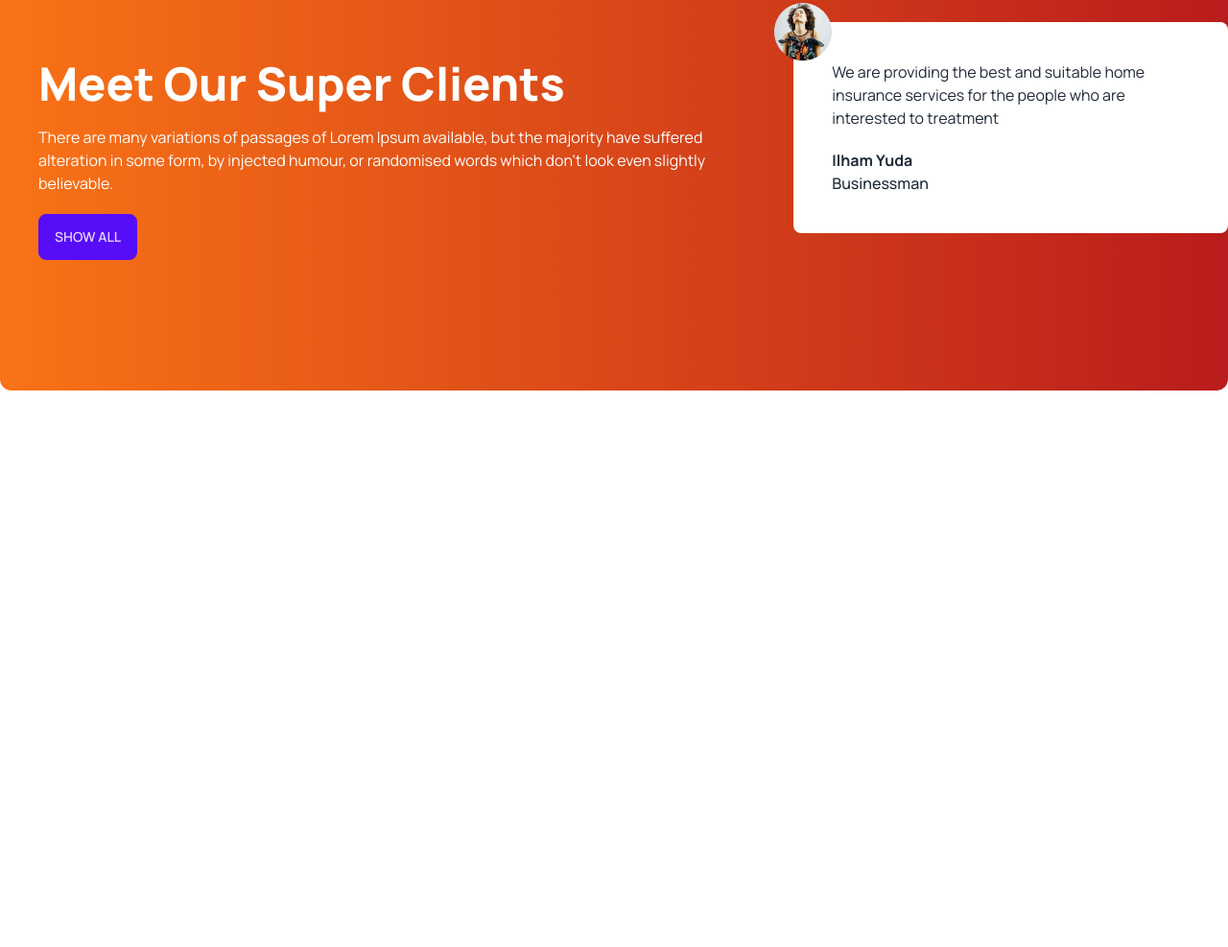
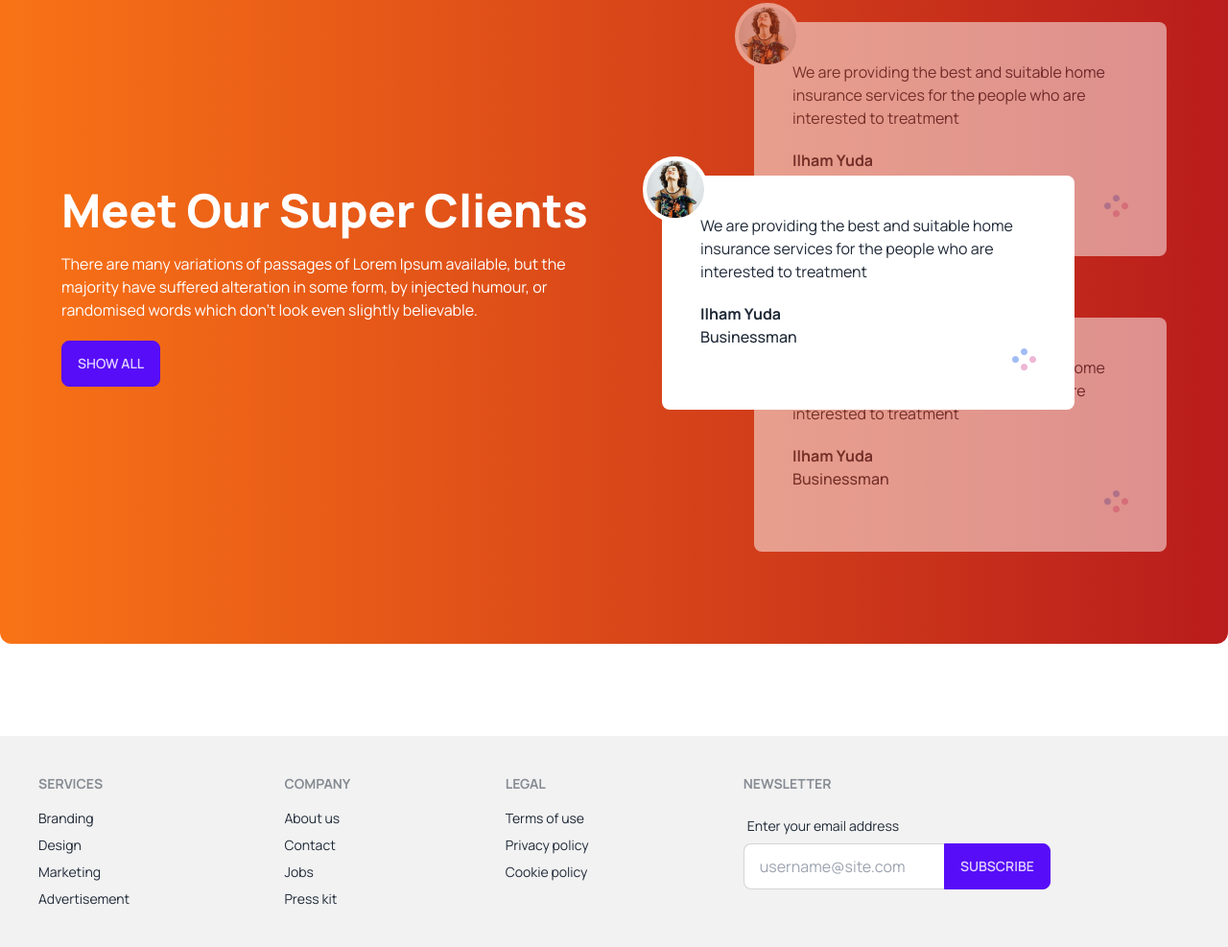
Before and after one commit to Forhad96/Tea-house-DaisyUI, a plain HTML site: page index.html in a window 1280 px wide. Shown: the part 2289-3276 px from the top of the page at 96% size. Before the commit the page ends 2792 px from the top, so only its background shows below. Drawn offline with nearby package versions, Linux system fonts and the light colour scheme.

Commit message:
super clients section complete

```diff
--- a/index.html
+++ b/index.html
@@ -181,32 +181,116 @@
       </section>
       <!-- *================ GREAT tea section End===============* -->
 
-
-
-
-
       <!-- *================ Super clients section Start===============* -->
-      <section class="my-24 flex flex-col lg:flex-row rounded-xl bg-gradient-to-r from-orange-500 to-red-700 px=16 py-24">
-        <div class="p-10 space-y-5">
-          <h2 class="text-5xl font-extrabold text-white">Meet Our Super Clients</h2>
-          <p class="text-white">There are many variations of passages of Lorem Ipsum available, but the majority have suffered alteration in some form, by injected humour, or randomised words which don't look even slightly believable. </p>
-          <button class="btn  btn-primary">Show All</button>
+      <section
+        class="my-24 flex gap-12 flex-col lg:flex-row rounded-xl bg-gradient-to-r from-orange-500 to-red-700 px-16 py-24"
+      >
+      <div class="flex items-center lg:pe-28">
+        <div class="space-y-5">
+          <h2 class="text-5xl font-extrabold text-white">
+            Meet Our Super Clients
+          </h2>
+          <p class="text-white">
+            There are many variations of passages of Lorem Ipsum available, but
+            the majority have suffered alteration in some form, by injected
+            humour, or randomised words which don't look even slightly
+            believable.
+          </p>
+          <button class="btn btn-primary">Show All</button>
         </div>
-        <!-- right -->
-        <div>
+      </div>
+        <!-- right review container -->
+        <div class="relative">
           <!-- review -->
-          <div class="p-10 rounded-lg bg-white relative">
-            <img class="absolute -top-5 -left-5" src="./images/client.png" alt="">
-            <p>We are providing the best and suitable home insurance services for the people who are interested to treatment</p>
+          <div class="relative z-10 p-10 mb-16 rounded-lg lg:w-[430px] bg-white opacity-50">
+            <img
+              class="absolute -top-5 -left-5 border-4 rounded-full border-white bg-white"
+              src="./images/client.png"
+              alt=""
+            />
+            <p>
+              We are providing the best and suitable home insurance services for
+              the people who are interested to treatment
+            </p>
             <h4 class="font-bold mt-5">Ilham Yuda</h4>
             <p class="font-medium">Businessman</p>
-
+            <div class="flex justify-end">
+              <img src="./images/circles.png" class="" alt="" />
+            </div>
+          </div>
+          <!-- review -->
+          <div class="absolute z-20 p-10 top-40 lg:-left-24 lg:w-[430px] rounded-lg bg-white">
+            <img
+              class="absolute -top-5 -left-5 border-4 rounded-full border-white bg-white"
+              src="./images/client.png"
+              alt=""
+            />
+            <p>
+              We are providing the best and suitable home insurance services for
+              the people who are interested to treatment
+            </p>
+            <h4 class="font-bold mt-5">Ilham Yuda</h4>
+            <p class="font-medium">Businessman</p>
+            <div class="flex justify-end">
+              <img src="./images/circles.png" class="" alt="" />
+            </div>
+          </div>
+          <!-- review -->
+          <div class="relative z-10 p-10 rounded-lg lg:w-[430px] bg-white opacity-50">
+            <img
+              class="absolute -top-5 -left-5 border-4 rounded-full border-white bg-white"
+              src="./images/client.png"
+              alt=""
+            />
+            <p>
+              We are providing the best and suitable home insurance services for
+              the people who are interested to treatment
+            </p>
+            <h4 class="font-bold mt-5">Ilham Yuda</h4>
+            <p class="font-medium">Businessman</p>
+            <div class="flex justify-end">
+              <img src="./images/circles.png" class="" alt="" />
+            </div>
           </div>
         </div>
       </section>
       <!-- *================ Super clients section end===============* -->
-
     </main>
     <!-- *================ main End===============* -->
+
+    <footer class="footer p-10 bg-base-200 text-base-content">
+      <div>
+        <span class="footer-title">Services</span>
+        <a class="link link-hover">Branding</a>
+        <a class="link link-hover">Design</a>
+        <a class="link link-hover">Marketing</a>
+        <a class="link link-hover">Advertisement</a>
+      </div>
+      <div>
+        <span class="footer-title">Company</span>
+        <a class="link link-hover">About us</a>
+        <a class="link link-hover">Contact</a>
+        <a class="link link-hover">Jobs</a>
+        <a class="link link-hover">Press kit</a>
+      </div>
+      <div>
+        <span class="footer-title">Legal</span>
+        <a class="link link-hover">Terms of use</a>
+        <a class="link link-hover">Privacy policy</a>
+        <a class="link link-hover">Cookie policy</a>
+      </div>
+      <div>
+        <span class="footer-title">Newsletter</span>
+        <div class="form-control w-80">
+          <label class="label">
+            <span class="label-text">Enter your email address</span>
+          </label>
+          <div class="relative">
+            <input type="text" placeholder="username@site.com" class="input input-bordered w-full pr-16" />
+            <button class="btn btn-primary absolute top-0 right-0 rounded-l-none">Subscribe</button>
+          </div>
+        </div>
+      </div>
+    </footer>
   </body>
 </html>
```
